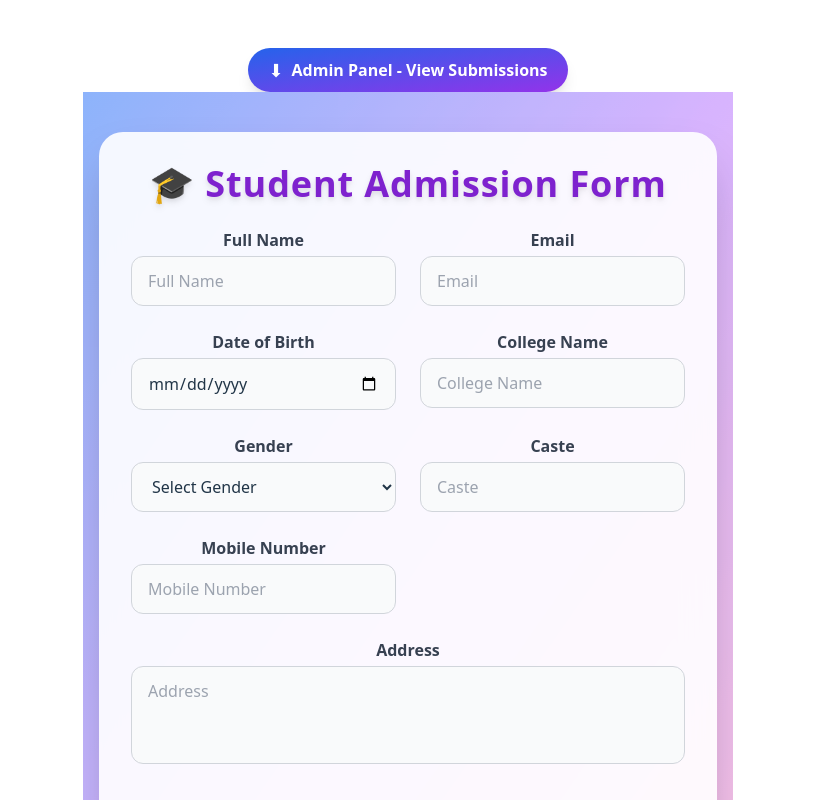
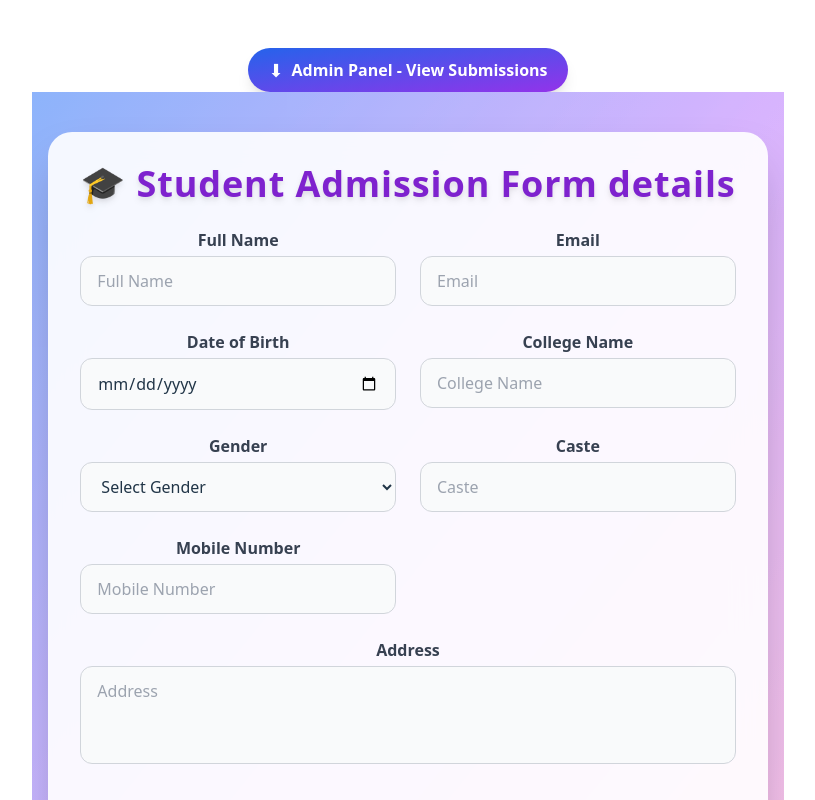
Before and after one commit to vishal7bhalke/contact-wyre, a React (Vite) app in the folder frontend/: page / in a window 1280 px wide. Shown: the top 800 px of the page, without its empty margins (232-1047 px from the left). Built offline with nearby package versions, Linux system fonts and the light colour scheme.

Commit message:
change heading

```diff
--- a/frontend/src/Contact.jsx
+++ b/frontend/src/Contact.jsx
@@ -66,7 +66,7 @@ const Contact = () => {
         className="relative z-10 max-w-3xl mx-auto bg-white bg-opacity-90 backdrop-blur-lg rounded-3xl shadow-2xl p-8 space-y-6 animate-fadeIn"
       >
         <h2 className="text-4xl font-extrabold text-center text-purple-700 mb-6 tracking-wide drop-shadow-md">
-          🎓 Student Admission Form
+          🎓 Student Admission Form details
         </h2>
 
         <div className="grid grid-cols-1 md:grid-cols-2 gap-6">
```
